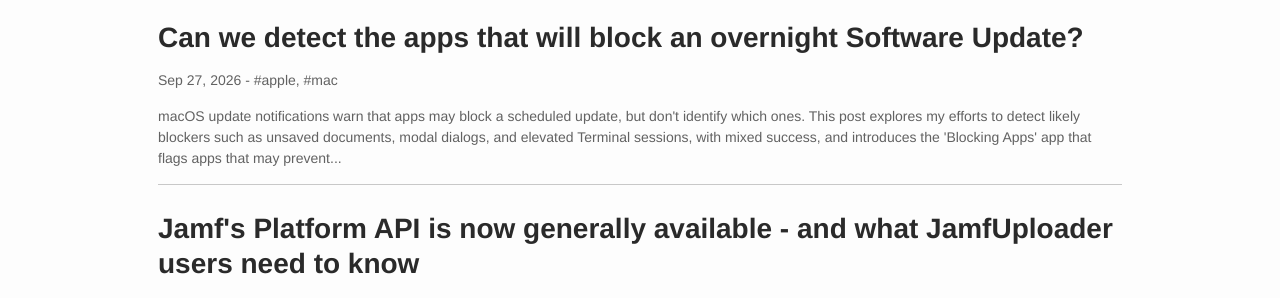
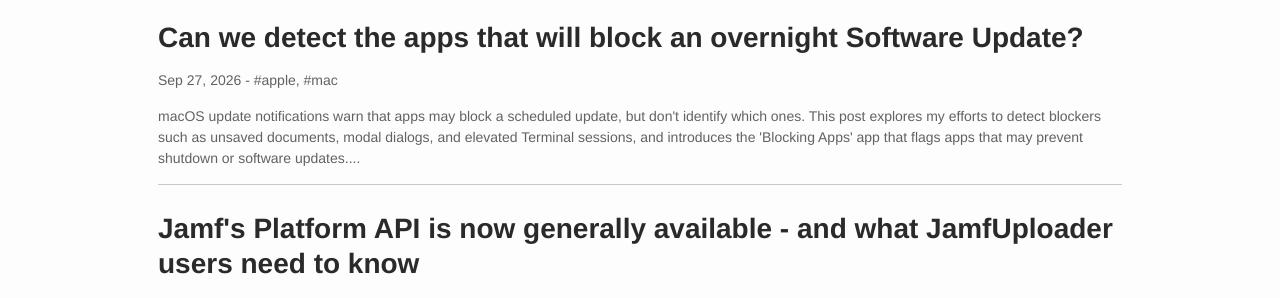
Before and after one commit to grahampugh/grahampugh.github.io, a Jekyll site: the page built from index.html, in a window 1280 px wide and 900 px high. Shown: the part 322-620 px from the top of the window. Built offline with Jekyll 4.4.1, drawn with Linux system fonts in a browser that asks for light colours; the list of posts is cut into pages by our own code.

Commit message:
shorten summary

```diff
--- a/_posts/2026-09-27-blocking-apps.md
+++ b/_posts/2026-09-27-blocking-apps.md
@@ -5,7 +5,7 @@
 tags:
   - apple
   - mac
-summary: "macOS update notifications warn that apps may block a scheduled update, but don't identify which ones. This post explores my efforts to detect likely blockers such as unsaved documents, modal dialogs, and elevated Terminal sessions, with mixed success, and introduces the 'Blocking Apps' app that flags apps that may prevent shutdown or software updates."
+summary: "macOS update notifications warn that apps may block a scheduled update, but don't identify which ones. This post explores my efforts to detect blockers such as unsaved documents, modal dialogs, and elevated Terminal sessions, and introduces the 'Blocking Apps' app that flags apps that may prevent shutdown or software updates."
 ---
 
 ## Introduction
```
